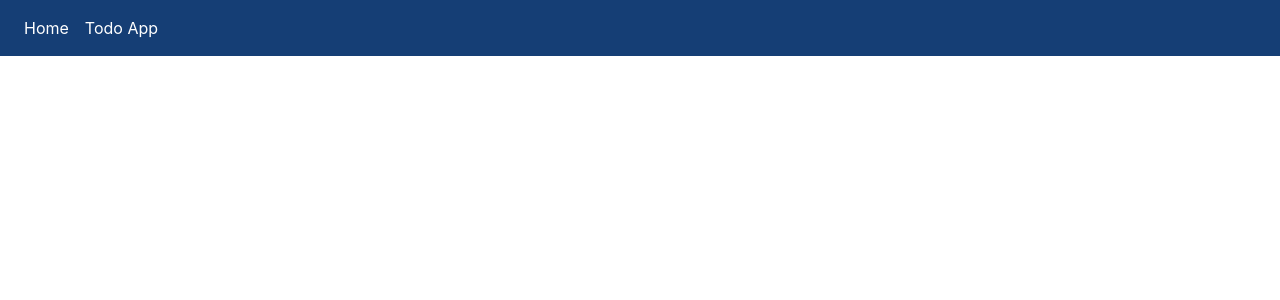
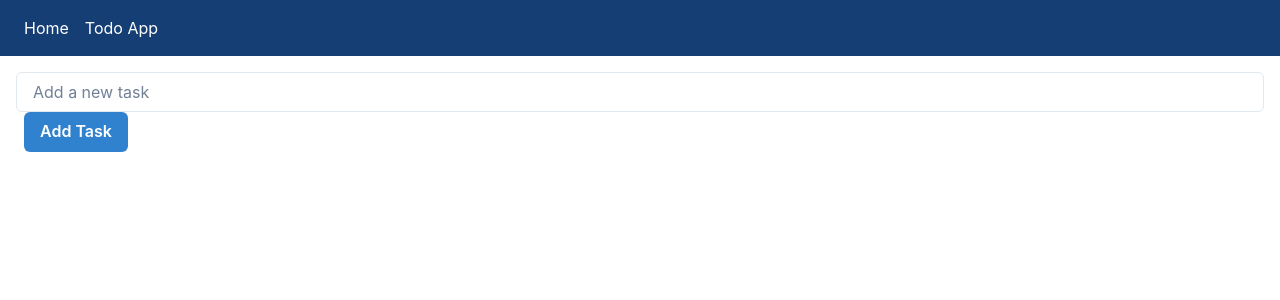
Before and after one commit to GPT-Engineer-App-Dev/tidylist, a React (Vite) app: page / in a window 1280 px wide. Shown: the top 300 px of the page. Built offline with nearby package versions, Linux system fonts and the light colour scheme.

Commit message:
Make the navigation bar always visible on the todo app.

```diff
--- a/src/App.jsx
+++ b/src/App.jsx
@@ -5,10 +5,13 @@ import TodoApp from './components/TodoApp';
 function App() {
   return (
     <Router>
-      <Routes>
-        <Route path="/" element={<Navigation />} />
-        <Route path="/todo" element={<TodoApp />} />
-      </Routes>
+      <>
+        <Navigation />
+        <Routes>
+          <Route path="/" element={<TodoApp />} />
+          <Route path="/todo" element={<TodoApp />} />
+        </Routes>
+      </>
     </Router>
   );
 }
```
